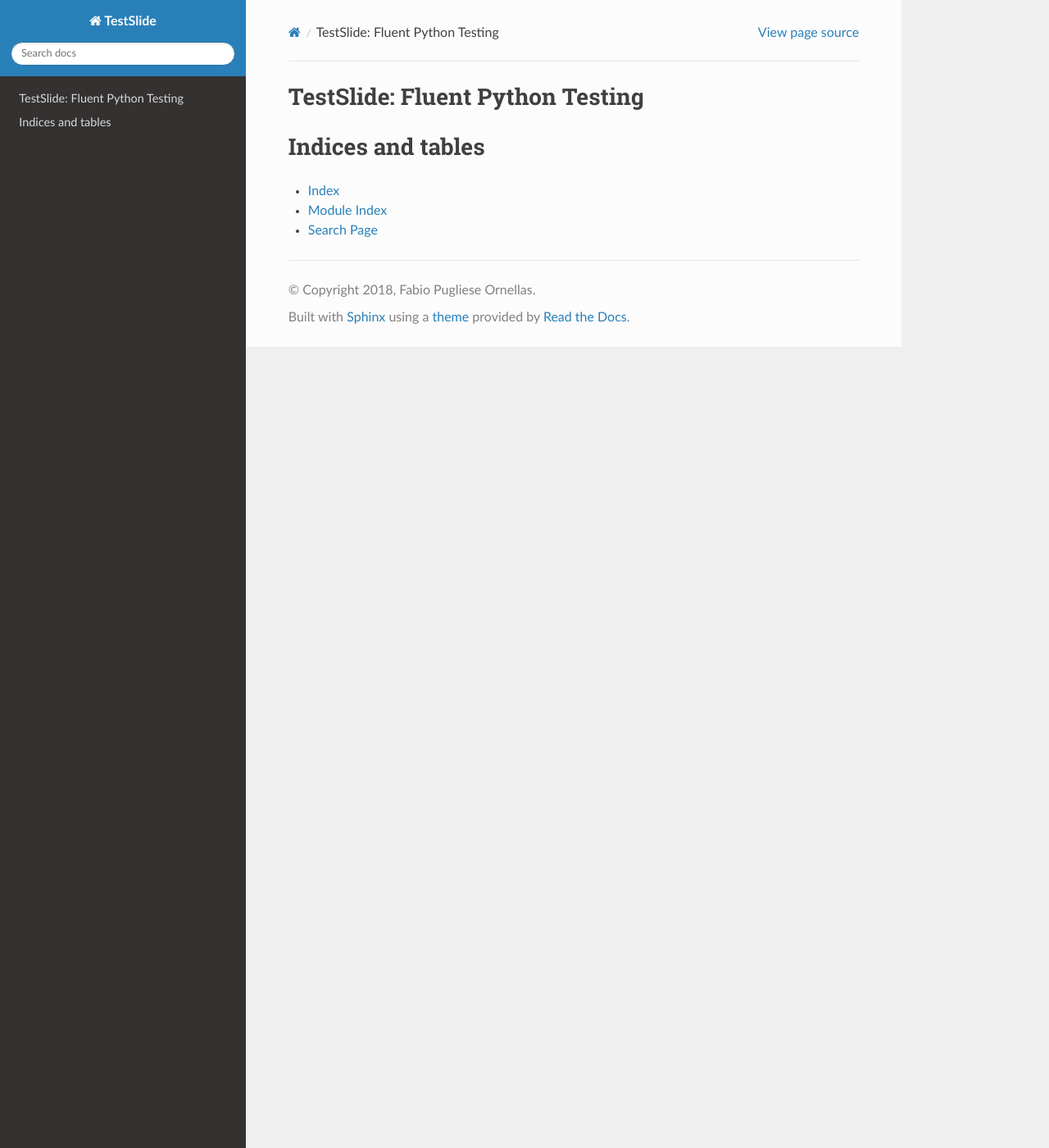
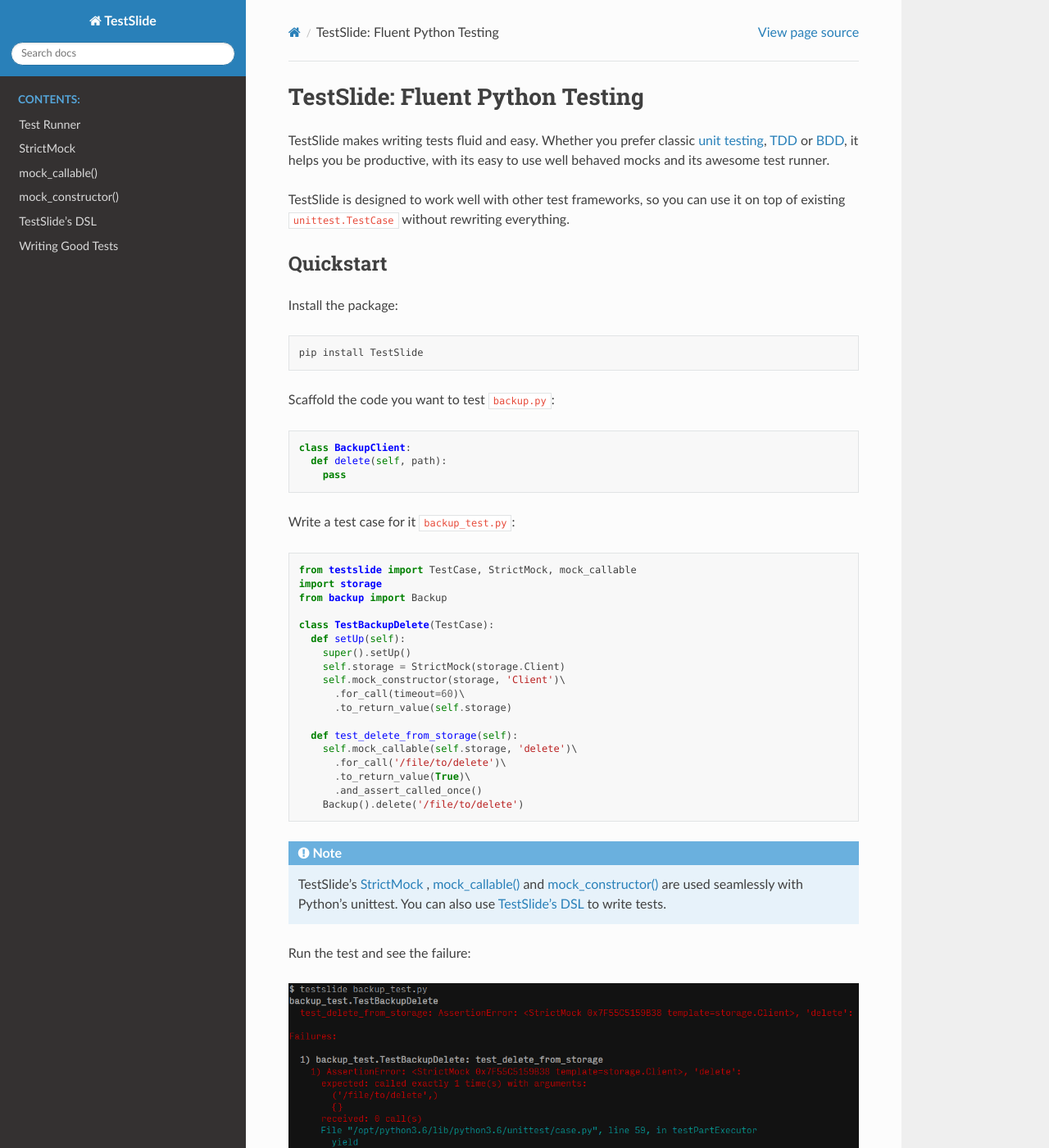
Before and after one commit to facebook/TestSlide, a Sphinx documentation site: the page built from docs/index.rst, in a window 1280 px wide and 1400 px high. Shown: the whole window at 82% size. Built offline with Sphinx 7.4.7 and the Read the Docs theme 2.0.0, drawn with Linux system fonts in a browser that asks for light colours; some of the changed text lies outside the part shown.

Commit message:
Add initial page

```diff
--- a/docs/index.rst
+++ b/docs/index.rst
@@ -1,16 +1,86 @@
 TestSlide: Fluent Python Testing
 ================================
+
+TestSlide makes writing tests fluid and easy. Whether you prefer classic `unit testing <https://docs.python.org/3/library/unittest.html>`_, `TDD <https://en.wikipedia.org/wiki/Test-driven_development>`_ or `BDD <https://en.wikipedia.org/wiki/Behavior-driven_development>`_, it  helps you be productive, with its easy to use well behaved mocks and its awesome test runner.
+
+TestSlide is designed to work well with other test frameworks, so you can use it on top of existing ``unittest.TestCase`` without rewriting everything.
+
+Quickstart
+----------
+
+Install the package:
+
+.. code-block:: none
+
+  pip install TestSlide
+
+Scaffold the code you want to test ``backup.py``:
+
+.. code-block:: python
+
+  class BackupClient:
+    def delete(self, path):
+      pass
+
+Write a test case for it ``backup_test.py``:
+
+.. code-block:: python
+
+  from testslide import TestCase, StrictMock, mock_callable
+  import storage
+  from backup import Backup
+
+  class TestBackupDelete(TestCase):
+    def setUp(self):
+      super().setUp()
+      self.storage = StrictMock(storage.Client)
+      self.mock_constructor(storage, 'Client')\
+        .for_call(timeout=60)\
+        .to_return_value(self.storage)
+
+    def test_delete_from_storage(self):
+      self.mock_callable(self.storage, 'delete')\
+        .for_call('/file/to/delete')\
+        .to_return_value(True)\
+        .and_assert_called_once()
+      Backup().delete('/file/to/delete')
+
+.. note::
+
+  TestSlide's :doc:`strict_mock/index` , :doc:`mock_callable/index` and :doc:`mock_constructor/index` are used seamlessly with Python's unittest. You can also use :doc:`testslide_dsl/index` to write tests.
+
+Run the test and see the failure:
+
+.. image:: test_fail.png
+   :alt: Test failure
+   :align: center
+
+TestSlide's mocks failure messages guide you towards the solution, that you can now implement:
+
+.. code-block:: python
+
+  class Backup:
+    def __init__(self):
+  	  self.storage = storage.Client(timeout=60)
+
+    def delete(self, path):
+      self.storage.delete(path)
+
+And watch the test go green:
+
+.. image:: test_pass.png
+   :alt: Test pass
+   :align: center
+
+It is all about letting the failure messages guide you towards the solution. There's a plethora of validation inside TestSlide's mocks, so you can trust they will help you iterate quickly when writing code and also cover you when breaking changes are introduced.
 
 .. toctree::
    :maxdepth: 2
    :caption: Contents:
 
-
-
-
-Indices and tables
-==================
-
-* :ref:`genindex`
-* :ref:`modindex`
-* :ref:`search`
+   test_runner/index.rst
+   strict_mock/index.rst
+   mock_callable/index.rst
+   mock_constructor/index.rst
+   testslide_dsl/index.rst
+   writing_good_tests/index.rst
--- /dev/null
+++ b/docs/mock_callable/index.rst
@@ -0,0 +1,2 @@
+mock_callable()
+===============
--- /dev/null
+++ b/docs/mock_constructor/index.rst
@@ -0,0 +1,2 @@
+mock_constructor()
+==================
--- /dev/null
+++ b/docs/strict_mock/index.rst
@@ -0,0 +1,2 @@
+StrictMock
+==========
--- /dev/null
+++ b/docs/test_runner/index.rst
@@ -0,0 +1,2 @@
+Test Runner
+===========
--- /dev/null
+++ b/docs/testslide_dsl/index.rst
@@ -0,0 +1,2 @@
+TestSlide's DSL
+===============
--- /dev/null
+++ b/docs/writing_good_tests/index.rst
@@ -0,0 +1,2 @@
+Writing Good Tests
+==================
```
Also changed, not shown: docs/test_fail.png (added), docs/test_pass.png (added).
